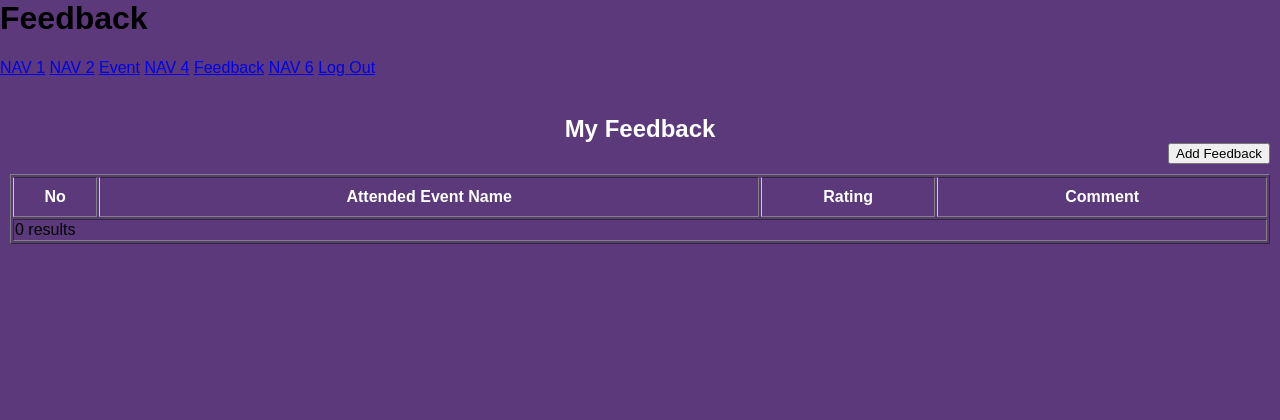
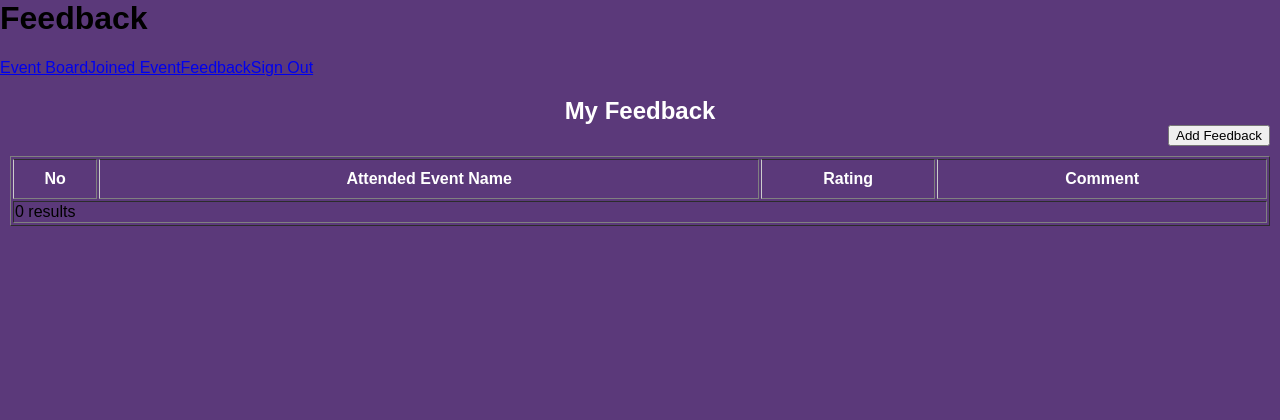
Before and after one commit to hamadanono/EventManagementSystem, a PHP site: page /feedback.php in a window 1280 px wide. Shown: the part 325-745 px from the top of the page. Run offline with PHP 8.4, Linux system fonts and the light colour scheme; tables that the repository leaves empty or names only in its code hold one stand-in row (values such as "Sample post").

Commit message:
Update navigation_student.php

```diff
--- a/navigation_student.php
+++ b/navigation_student.php
@@ -1,9 +1,19 @@
-<nav class="topnav">
-    <a href="portfolio.php">NAV 1</a>
-    <a href="kpi.php">NAV 2</a>
-    <a href="eventboard.php">Event</a>
-    <a href="mycompetition.php">NAV 4</a>
-    <a href="feedback.php">Feedback</a>
-    <a href="mychallenge.php">NAV 6</a>
-	<a href="logout.php">Log Out</a>
-</nav>
+<?php
+// Get the current page filename without extension
+$current_page = basename($_SERVER['PHP_SELF']);
+
+// Define an associative array with page names and corresponding links
+$pages = array(
+    'eventboard.php' => 'Event Board',
+    'dummyjoin.php' => 'Joined Event',
+    // Add more pages as needed
+    'feedback.php' => 'Feedback',
+    'signout.php' => 'Sign Out'
+);
+
+// Output the navigation links
+foreach ($pages as $page_link => $page_title) {
+    $class = ($current_page == $page_link) ? 'active' : '';
+    echo '<td><a href="' . $page_link . '" class="' . $class . '">' . $page_title . '</a></td>';
+}
+?>
```
